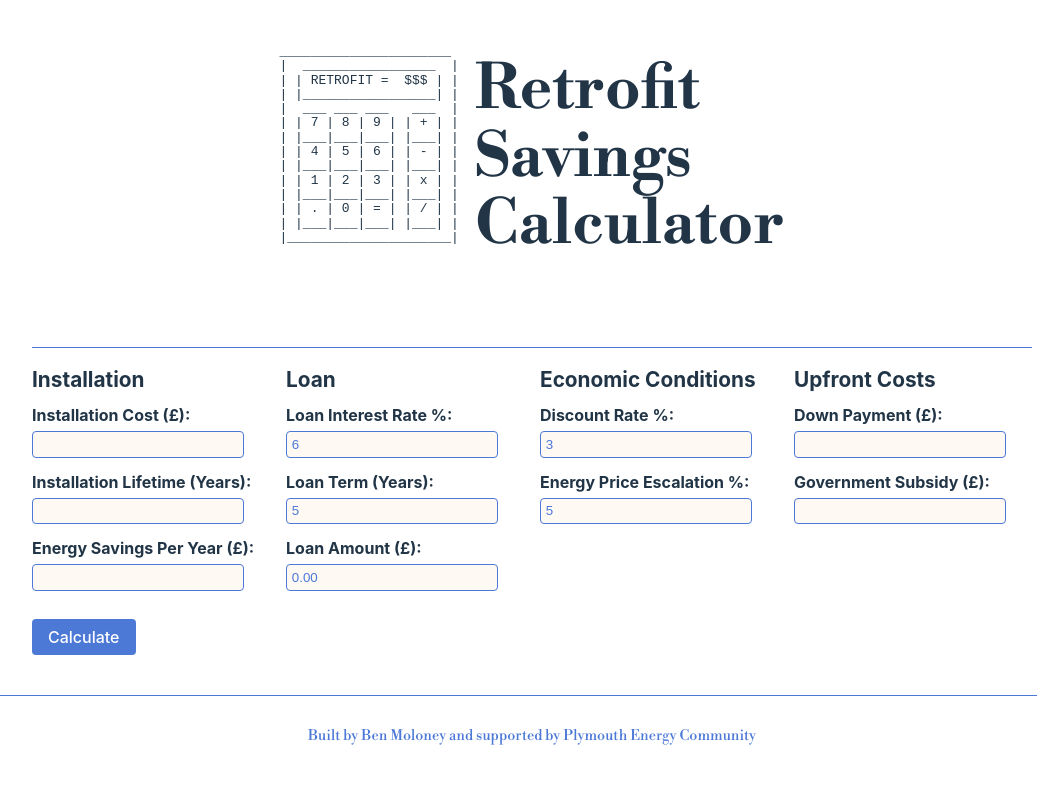
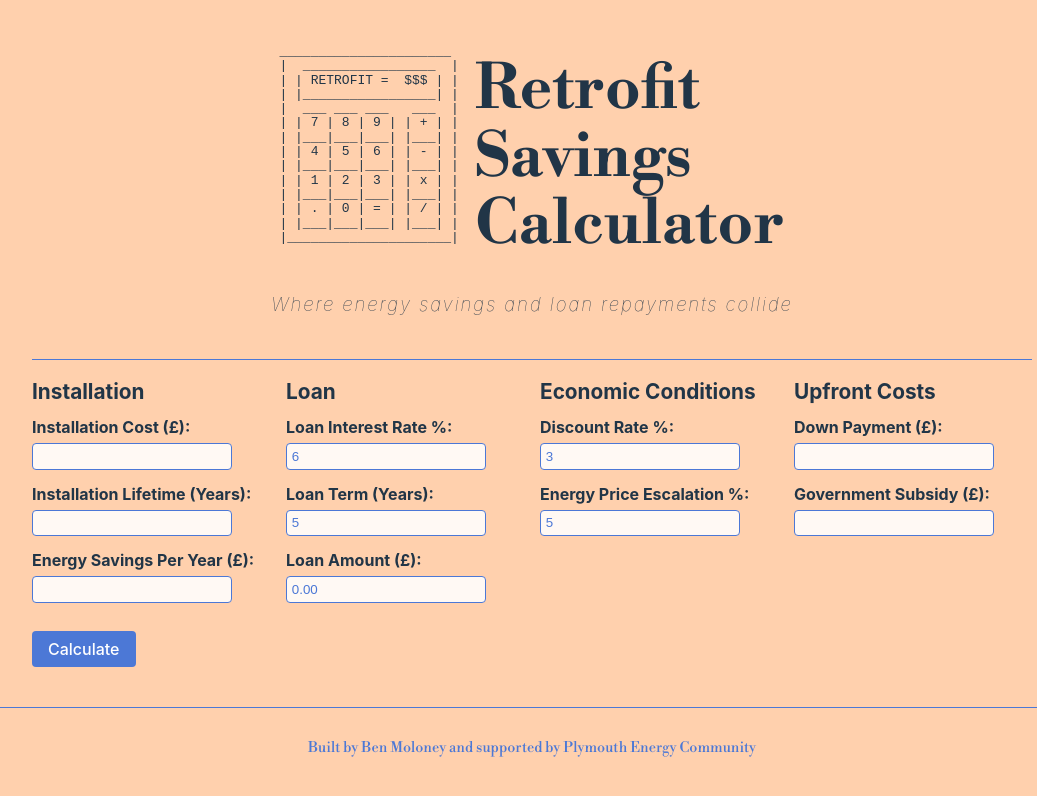
Before and after one commit to BitBodger/retrofit-loan-calculator, a React (Vite) app in the folder frontend/: page / in a window 1280 px wide. Shown: the top 796 px of the page, without its empty margins (108-1145 px from the left). Built offline with nearby package versions, Linux system fonts and the light colour scheme.

Commit message:
Added payback year and tagline

```diff
--- a/frontend/src/App.css
+++ b/frontend/src/App.css
@@ -1,9 +1,25 @@
 /* ========================================================= */
-/*                       INDEX.CSS                          */
+/*                         IMPORTS                           */
 /* ========================================================= */
 
 /* Import Google Fonts */
 @import url('https://fonts.googleapis.com/css2?family=Libre+Bodoni:wght@400;700&display=swap');
+
+
+/* ========================================================= */
+/*                   GLOBAL RESETS & BOX-SIZING             */
+/* ========================================================= */
+
+*,
+*::before,
+*::after {
+  box-sizing: border-box;
+}
+
+
+/* ========================================================= */
+/*              ROOT VARIABLES & BASE STYLES                */
+/* ========================================================= */
 
 :root {
   font-family: Inter, system-ui, Avenir, Helvetica, Arial, sans-serif;
@@ -18,6 +34,45 @@
   -moz-osx-font-smoothing: grayscale;
 }
 
+@media (prefers-color-scheme: dark) {
+  body {
+    background-color: #ffd0ad !important;
+  }
+}
+
+@media (prefers-color-scheme: light) {
+  body {
+    background-color: #ffd0ad !important;
+  }
+}
+
+
+/* ========================================================= */
+/*                      BASE ELEMENTS                       */
+/* ========================================================= */
+
+/* Body */
+body {
+  margin: 0;
+  display: flex;
+  place-items: center;
+  min-width: 320px;
+  min-height: 100vh;
+}
+
+/* Headings */
+h1 {
+  font-size: 3.2em;
+  line-height: 1.1;
+  font-family: 'Libre Bodoni', serif;
+}
+
+h1, h2, h3, h4, h5, h6 {
+  margin-top: 0.5rem;
+  margin-bottom: 0.5rem;
+}
+
+/* Links */
 a {
   font-weight: 500;
   color: #fa64ff;
@@ -27,26 +82,6 @@ a {
 a:hover {
   color: #f25388;
 }
-
-body {
-  margin: 0;
-  display: flex;
-  place-items: center;
-  min-width: 320px;
-  min-height: 100vh;
-}
-
-h1 {
-  font-size: 3.2em;
-  line-height: 1.1;
-  font-family: 'Libre Bodoni', serif;
-}
-
-h1, h2, h3, h4, h5, h6 {
-  margin-top: 0.5rem;   /* or 0, or whatever you prefer */
-  margin-bottom: 0.5rem;
-}
-
 
 /* Global button styles */
 button {
@@ -66,6 +101,7 @@ button:focus-visible {
   outline: 4px auto -webkit-focus-ring-color;
 }
 
+/* Light mode overrides */
 @media (prefers-color-scheme: light) {
   :root {
     color: #213547;
@@ -79,10 +115,19 @@ button:focus-visible {
   }
 }
 
+/* Horizontal rule */
+hr {
+  border: none;
+  border-top: 1.5px solid #4C78D6;
+  margin: 1.5rem 0 1rem;
+}
+
+
 /* ========================================================= */
-/*                        APP.CSS                           */
+/*                LAYOUT & CONTAINER STYLES                 */
 /* ========================================================= */
 
+/* Root container */
 #root {
   max-width: 1280px;
   margin: 0 auto;
@@ -97,11 +142,12 @@ button:focus-visible {
 }
 
 .ascii-art {
-  flex: 1;                /* Make it take some space */
+  flex: 1; /* Make it take some space */
 }
 
+
 /* ========================================================= */
-/*                    CALCULATOR.CSS                        */
+/*                  CALCULATOR & FORM STYLES                */
 /* ========================================================= */
 
 .calculator {
@@ -112,12 +158,12 @@ button:focus-visible {
 
 .page-wrapper {
   display: flex;
-  flex-direction: column;   /* Stack everything vertically in this wrapper */
-  align-items: flex-start;  /* Align items to the left/top */
-  gap: 0rem;                /* Space between heading, form, etc. */
-  margin: 0rem 4rem 0rem;                /* No auto-centering */
+  flex-direction: column;  /* Stack everything vertically */
+  align-items: flex-start; /* Align items to the left/top */
+  gap: 0rem;               /* Space between heading, form, etc. */
+  margin: 0rem 4rem 0rem;
   padding: 0.5rem;
-  max-width: 1200;
+  max-width: 1200;         /* NOTE: Missing unit (px, rem, etc.) if intended */
 }
 
 .form-container {
@@ -125,14 +171,14 @@ button:focus-visible {
   flex-wrap: wrap;
   align-items: flex-start;
   gap: 1rem;
-  max-width: 1000px;       /* or any width you prefer */
-  margin: 0 auto;          /* center the container horizontally */
+  max-width: 1000px;
+  margin: 0 auto; /* centre horizontally */
   padding: 0;
   padding-bottom: 1rem;
 }
 
 .form-section {
-  flex: 1 1 100px;         /* basis: 250px, can shrink or grow */
+  flex: 1 1 100px; /* basis: 100px, can shrink/grow */
   margin: 0;
   padding: 0;
   box-sizing: border-box;
@@ -143,11 +189,11 @@ button:focus-visible {
   font-size: 1.3rem;
 }
 
-/* Form and input styling */
+/* Form groups & labels */
 .form-group {
   display: flex;
   flex-direction: column;
-  margin-bottom: 0.75rem; /* Slightly smaller spacing */
+  margin-bottom: 0.75rem;
 }
 
 label {
@@ -155,7 +201,7 @@ label {
   font-weight: bold;
 }
 
-/* Wrap the checkbox and label in a small container */
+/* Form controls (buttons, checkboxes, etc.) */
 .form-controls {
   display: flex;
   align-items: center;
@@ -165,11 +211,13 @@ label {
 .checkbox-wrapper {
   display: flex;
   align-items: bottom;
-  gap: 0.8rem; /* space between the checkbox and its label */
+  gap: 0.8rem;
   margin: 0 1rem 0;
 }
 
-
+.checkbox-wrapper label {
+  white-space: nowrap;
+}
 
 .checkbox-wrapper input[type="checkbox"] {
   width: 1rem;
@@ -178,7 +226,7 @@ label {
   -webkit-appearance: none; /* Remove default styling in WebKit browsers */
   -moz-appearance: none;    /* Remove default styling in Firefox */
   appearance: none;         /* Remove default styling */
-  border: 1.5px solid #4C78D6;   /* Blue border */
+  border: 1.5px solid #4C78D6; /* Blue border */
   background-color: #ffd0ad;   /* Pink background */
   cursor: pointer;
   position: relative;
@@ -188,25 +236,24 @@ input[type="checkbox"]:checked::after {
   content: '';
   position: absolute;
   top: -6px;
-  left: 7px;
+  left: 9px;
   width: 4px;
-  height: 14px;
+  height: 16px;
   border: 1px solid #4C78D6;
   border-width: 0 2px 2px 0;
   transform: rotate(45deg);
 }
-
 
 input {
   width: 200px;
   padding: 0.3rem;
   border: 1px solid #4C78D6;
   border-radius: 4px;
-  background-color: #fff9f4; /* A light blue-ish colour */
+  background-color: #fff9f4;
   color: #4C78D6;
 }
 
-/* Calculator-specific button styles (override the global button) */
+/* Override the global button styles specifically for the calculator */
 button {
   padding: 0.5rem 1rem;
   background-color: #4C78D6;
@@ -220,18 +267,22 @@ button:hover {
   background-color: #5e89e7;
 }
 
-/* Table styling for calculator output */
+
+/* ========================================================= */
+/*                   TABLE & RESULTS STYLES                 */
+/* ========================================================= */
+
 table {
   width: 1000px;
   border-collapse: collapse;
-  margin: 0; /* Add a bit of vertical spacing above the table */
+  margin: 0;
   table-layout: fixed;
 }
 
 table th {
   padding: 4px;
   text-align: center;
-  border: 1px solid #4C78D6; /* Original border color (#4C78D6) */
+  border: 1px solid #4C78D6;
   transition: border 0.15s ease, color 0.15s ease, background-color 0.15s ease;
   height: 80px;
   background-color: #ffc498;
@@ -240,12 +291,12 @@ table th {
 table td {
   padding: 2px;
   text-align: center;
-  border: 1px solid #4C78D6; /* Original border color (#4C78D6) */
+  border: 1px solid #4C78D6;
   transition: border 0.15s ease, color 0.15s ease, background-color 0.15s ease;
   background-color: #ffdbc0;
 }
 
-/* Row hover styling: changes background, text, and border colors for all cells */
+/* Row hover styling */
 table tbody tr:hover td {
   background-color: #4C78D6;
   color: #ffd0ad;
@@ -255,29 +306,89 @@ table tbody tr:hover td {
   border-right: 1px solid #ffd0ad;
 }
 
-/* Override the first cell's left border in the hovered row */
+/* Fix first & last cell borders on hover */
 table tbody tr:hover td:first-child {
   border-left: 1px solid #4C78D6;
 }
-
-/* Override the last cell's right border in the hovered row */
 table tbody tr:hover td:last-child {
   border-right: 1px solid #4C78D6;
 }
 
-/* Individual cell hover styling: when hovering over a cell within a hovered row, make text bold */
+/* Bold text on hovered cell */
 table tbody tr:hover td:hover {
   font-weight: bold;
 }
 
+/* Results header */
+.results-header {
+  display: flex;
+  justify-content: space-between;
+  align-items: center;
+  margin-bottom: 0.5rem;
+  flex-direction: column;
+}
+
+/* Make table container span full width if desired */
+.results-table-wrapper {
+  width: 100%;
+}
+
+/* Summary section */
+.summary-container {
+  display: flex;
+  align-items: center;
+  flex-direction: column;
+}
+
+.summary-totals {
+  display: flex;
+  gap: 5rem;
+}
+
+.summary-totals strong {
+  display: flex;
+  align-items: center;
+  gap: 4rem;
+}
+
+/* No-payback message styling */
+.no-payback {
+  font-size: 0.8rem;
+  color: #ff095b;
+  font-weight: 600;
+  font-style: italic;
+  display: inline-block;
+  max-width: 10rem; /* Adjust as needed */
+  word-wrap: break-word;
+}
+
+
+/* ========================================================= */
+/*                    HEADER STYLES                         */
+/* ========================================================= */
+
 .header-container {
   display: flex;
-  align-items: flex-start; /* Align items at the top */
+  flex-direction: column;
+  gap: 0;
+  align-items: center;
+  margin: 0;
+  padding: 0;
+}
+
+.header-logo-calculator-container {
+  display: flex;
+  align-items: flex-start;
   gap: 1rem;
-  box-sizing: border-box;
-  margin: 0 auto 2rem auto;  /* 2rem bottom margin, auto left/right to center */
-  padding: 0rem;
-  width: fit-content;        /* Container only as wide as its contents */
+  margin: 0 auto 0 auto;
+  padding: 0;
+  width: fit-content;
+}
+
+.tagline h3 {
+  font-style: italic;
+  letter-spacing: 0.1em;
+  font-weight: lighter;
 }
 
 .header-container .ascii-art {
@@ -305,65 +416,26 @@ table tbody tr:hover td:hover {
   margin: 0 0.5rem;
 }
 
-/* Keep the checkbox label on a single line */
-.checkbox-wrapper label {
-  white-space: nowrap;
-}
-
-.summary-container {
-  display: flex;
-  align-items: center;
-  flex-direction: column;
-}
-
-.summary-totals strong {
-  display: flex;
-  align-items: center;
-  gap: 4rem;
-}
 
 /* ========================================================= */
-/*              Results Header Styles                     */
-/* ========================================================= */
-.results-header {
-  display: flex;
-  justify-content: space-between;
-  align-items: center;
-  margin-bottom: 0.5rem;
-  flex-direction: column;
-}
-
-/* Optional: If you want the table container to span full width */
-.results-table-wrapper {
-  width: 100%;
-}
-
-
-/* ========================================================= */
-/*                    FOOTER.CSS                        */
+/*                      FOOTER STYLES                        */
 /* ========================================================= */
 
 .site-footer {
-  font-family: 'Libre Bodoni', serif;  /* Use the same font as the title */
-  font-size: 0.9rem;                   /* Much smaller than the title */
+  font-family: 'Libre Bodoni', serif;
+  font-size: 0.9rem;
   text-align: center;
   padding: 1rem 0;
-  color: #4C78D6;                         /* Sophisticated, neutral text color */
-  border-top: 1px solid #4C78D6;          /* A subtle top border */
-  margin-top: 2rem;                    /* Space from the content above */
+  color: #4C78D6;
+  border-top: 1px solid #4C78D6;
+  margin-top: 2rem;
 }
 
 .site-footer a {
-  color: #4C78D6;                      /* Link color matching your theme */
+  color: #4C78D6;
   text-decoration: none;
 }
 
 .site-footer a:hover {
   text-decoration: underline;
 }
-
-hr {
-  border: none;
-  border-top: 1.5px solid #4C78D6;
-  margin: 1.5rem 0 1rem;
-}
--- a/frontend/src/Header.jsx
+++ b/frontend/src/Header.jsx
@@ -1,7 +1,7 @@
 function Header() {
   return(
     <div className='header-container'>
-
+      <div className='header-logo-calculator-container'>
         <div className='ascii-art'>
           <p style={{ fontFamily: 'monospace', whiteSpace: 'pre' }}>
             ______________________{"\n"}
@@ -24,6 +24,11 @@ function Header() {
         <div className='title'>
           <h1>Retrofit<br />Savings<br />Calculator</h1>
         </div>
+      </div>
+
+      <div className='tagline'>
+        <h3>Where energy savings and loan repayments collide</h3>
+      </div>
 
     </div>
   )
```
Also changed, not shown: frontend/src/Calculator.jsx (+28 -9 lines), 1 other file (tests, documents, lock files or other folders). Lines whose indentation alone changed are shown as unchanged.
